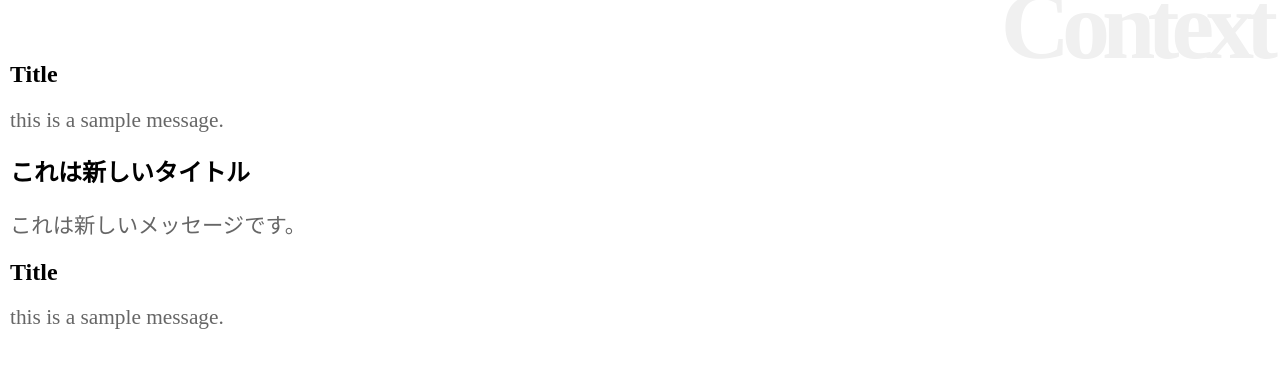
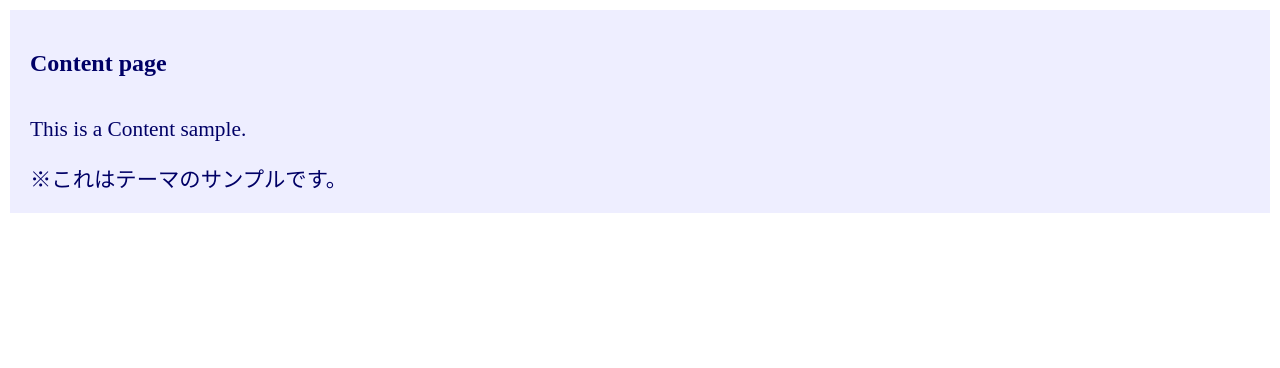
Before and after one commit to shingyoza/react-chonyumon, a React (Create React App) app in the folder react_app/: page / in a window 1280 px wide. Shown: the top 368 px of the page. Built offline with nearby package versions, Linux system fonts and the light colour scheme.

Commit message:
189
Use context for theme

```diff
--- a/react_app/src/App.js
+++ b/react_app/src/App.js
@@ -2,51 +2,56 @@ import React, { Component } from 'react';
 import Rect from './Rect'
 import './App.css';
 
-let data = {title: 'Title',
-  message: 'this is a sample message.'};
+let theme = {
+  light: {
+    backgroundColor: '#eef',
+    color: '#006',
+    padding: '10px'
+  },
+  dark: {
+    backgroundColor: '#006',
+    color: '#eef',
+    padding: '10px',
+  }
+};
 
-const SampleContext = React.createContext(data);
+
+const ThemeContext = React.createContext(theme.light);
 
 class App extends Component {
-  newdata = {title:'これは新しいタイトル',
-    message:'これは新しいメッセージです。'};
+  static contextType = ThemeContext;
 
   render() {
     return (
-      <div>
-        <h1>Context</h1>
-        <Title />
-        <Message />
-        <SampleContext.Provider value={this.newdata}>
-          <Title />
-          <Message />
-        </SampleContext.Provider>
-        <Title />
-        <Message />
+      <div style={this.context}>
+        <Title value="Content page" />
+        <Message value="This is a Content sample." />
+        <Message value="※これはテーマのサンプルです。" />
       </div>
     );
   }
 }
 
 class Title extends Component {
-  static contextType = SampleContext;
+  static contextType = ThemeContext;
 
   render() {
     return (
       <div>
-        <h2>{this.context.title}</h2>
+        <h2 style={this.context}>{this.props.value}</h2>
       </div>
     );
   }
 }
 
 class Message extends Component {
-  static contextType = SampleContext;
+  static contextType = ThemeContext;
 
   render() {
-    return <div>
-      <p>{this.context.message}</p>
-    </div>
+    return (
+      <p style={this.context}>{this.props.value}</p>
+    );
   }
 }
+
 export default App;
```
